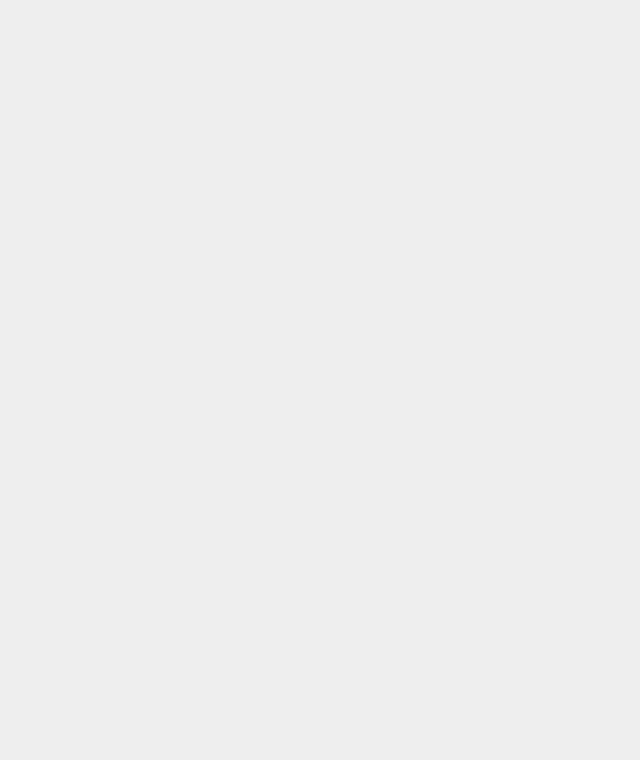
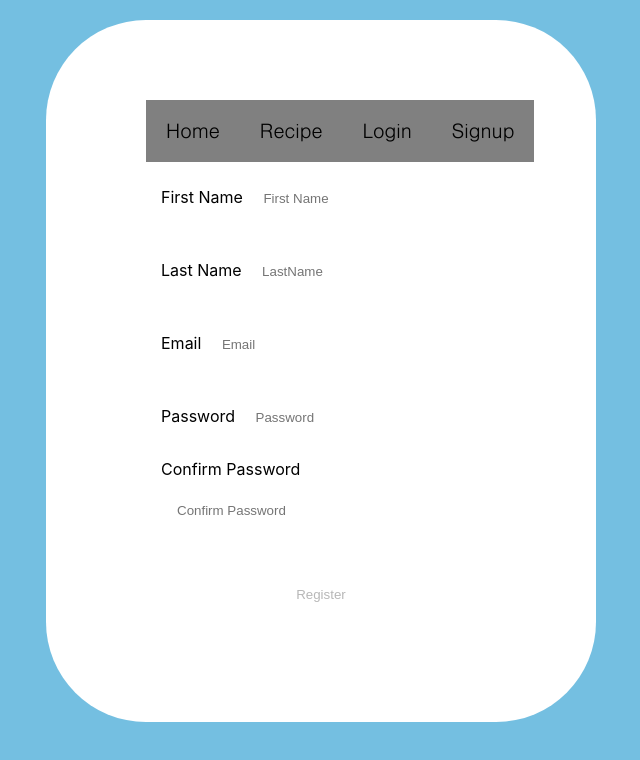
Before and after one commit to miskiabdirizak/Recipe-App, a React (Create React App) app in the folder my-app/: page /Signup in a window 1280 px wide. Before the commit this address had no page. Shown: the top 760 px of the page, without its empty margins (319-959 px from the left). Built offline with nearby package versions, Linux system fonts and the light colour scheme; a web font is replaced by a local one.

Commit message:
Main Added code for database Added Signup/Create account pages

```diff
--- a/my-app/package.json
+++ b/my-app/package.json
@@ -10,6 +10,7 @@
     "cors": "^2.8.5",
     "dotenv": "^16.0.3",
     "express": "^4.18.2",
+    "mysql": "^2.18.1",
     "react": "^18.2.0",
     "react-dom": "^18.2.0",
     "react-router-dom": "^6.9.0",
--- a/my-app/src/components/Login.js
+++ b/my-app/src/components/Login.js
@@ -1,5 +1,9 @@
 import React, {useState} from "react";     //import this to get user input (forms)
+import { Navigate } from "react-router-dom";
+import axios from "axios";
+//import Navbar from "./Nav"
 import "./Login.css";
+import Navbar from "./Nav";
 //login component
 //props let us send info to parent component
 export const Login = (props) => {
@@ -10,15 +14,19 @@ export const Login = (props) => {
     //referenced in value tag
 
     //passes the event
-    const handleSubmit = (e) =>{
+    const handleSubmit = async (e) =>{
         e.preventDefault();     //if we dont do this the page gets reloaded and we lose our state
         console.log(email);
 
+        const res = await
+        axios.get(`http://localhost:3000/login?email=${email}&password=${pass}`)
+        console.log(res)
 
     }
 
     return(
-        <div className="login">
+        <div className="form">
+            <Navbar/>
             <div className="auth-form-container">
                 <h2>Login</h2>
                 <form className="login-form" onSubmit={handleSubmit}>
@@ -41,3 +49,4 @@ export const Login = (props) => {
         </div>
     )
 }
+export default Login
--- a/my-app/src/components/Nav.js
+++ b/my-app/src/components/Nav.js
@@ -10,7 +10,10 @@ const Navbar = ()=>{
         <Link to="/Search">Recipe</Link>
         </li>
         <li>
-        <Link to="register">Login</Link>
+        <Link to="/Login">Login</Link>
+        </li>
+        <li>
+         <Link to = "/Signup">Signup</Link>
         </li>
     </div>)
 }
--- /dev/null
+++ b/my-app/src/components/Signup.css
@@ -0,0 +1,73 @@
+body{
+    background: #74bfe1;
+
+}
+
+.form{
+    background-color: white;
+    border-radius: 100px;
+    width: 550px;
+    margin: 20px auto;
+    padding: 100px;
+    /* height: 600px; */
+}
+
+.form-body{
+    text-align: left;
+    padding: 20px 10px;
+}
+
+.form-body > *{
+    padding: 5px;
+}
+
+.form__label{
+    width: 40%;
+}
+
+.form_input{
+    width: 60%;
+}
+
+.footer{
+    text-align: center;
+}
+
+.instructions {
+    font-size: 0.75rem;
+    border-radius: 0.5rem;
+    background: #000000;
+    color: #fff;
+    padding: 0.25rem;
+    position: relative;
+    bottom: -10px;
+    text-align: left;
+}
+
+.offscreen {
+    position: absolute;
+    left: -9999px;
+}
+
+.navbar{
+    width:100%;
+}
+.navbar a{
+    top:20px;
+    padding:20px;
+    word-spacing: 5px;
+    list-style: none;
+    text-decoration: none;
+    color:black;
+    background-color: gray;
+    font-family: 'Almarai', sans-serif;
+    font-size: 20px;
+
+}
+.navbar li{
+    display: inline;
+}
+
+.navbar a:hover{
+    background-color: rgb(65, 64, 64);
+}
--- /dev/null
+++ b/my-app/src/components/Signup.js
@@ -0,0 +1,170 @@
+import React, {useState,useEffect, setState} from 'react';
+import "./Search.css";
+import './Signup.css'
+import Navbar from "./Nav"
+
+//input validation regular expressions (https://regexr.com/)
+const EMAIL_REGEX = /^[A-z][A-z0-9@.]{8,23}$/;
+const FN_REGEX = /^[A-z][A-z0-9-_]{3,23}$/;
+const PASSWORD_REGEX = /^(?=.*[a-z])(?=.*[A-Z])(?=.*[0-9])(?=.*[!@#$%]).{8,24}$/;
+
+
+function Signup() {
+
+    const [firstName, setFirstName] = useState('');
+    const [validFirstName, setValidFirstName] = useState(false);
+    const [firstNameFocus, setFirstNameFocus] = useState(false);
+
+    const [lastName, setLastName] = useState('');
+    const [validLastName, setValidLastName] = useState(false);
+    const [lastNameFocus, setLastNameFocus] = useState(false);
+
+    const [email, setEmail] = useState('');
+    const [validEmail, setValidEmail] = useState(false);
+    const [emailFocus, setEmailFocus] = useState(false);
+
+    const [password,setPassword] = useState('');
+    const [validPassword, setValidPassword] = useState(false);
+    const [passwordFocus, setPasswordFocus] = useState(false);
+
+    const [confirmPassword,setConfirmPassword] = useState('');
+    const [validConfirmPassword, setValidConfirmPassword] = useState(false);
+    const [confirmPasswordFocus, setConfirmPasswordFocus] = useState(false);
+
+    useEffect(() => {
+        setValidFirstName(FN_REGEX.test(firstName));
+    }, [firstName])
+
+    useEffect(() => {
+        setValidLastName(FN_REGEX.test(lastName));
+    }, [lastName])
+
+    useEffect(() => {
+        setValidPassword(PASSWORD_REGEX.test(password));
+    }, [password])
+
+    useEffect(() => {
+        setValidPassword(PASSWORD_REGEX.test(password));
+        setValidConfirmPassword(confirmPassword === password);
+    }, [password, confirmPassword])
+
+
+    const handleInputChange = (e) => {
+        const {id , value} = e.target;
+        if(id === "firstName"){
+            setFirstName(value);
+            setValidFirstName(FN_REGEX.test(value));
+        }
+        if(id === "lastName"){
+            setLastName(value);
+            setValidLastName(FN_REGEX.test(value));
+        }
+        if(id === "email"){
+            setEmail(value);
+            setValidEmail(EMAIL_REGEX.test(email));
+        }
+        if(id === "password"){
+            setPassword(value);
+            //alert("password Input Change");
+            setValidPassword(PASSWORD_REGEX.test(password));
+        }
+        if(id === "confirmPassword"){
+            setConfirmPassword(value);
+            setValidConfirmPassword(password === confirmPassword);
+        }
+
+    }
+
+    const handleSubmit = () =>{
+        //alert('Submit handle');
+        console.log(firstName,lastName,email,password,confirmPassword);
+        //We validated input as user entered, but to prevent direct submition sto backend.
+        //const userValid = FN_REGEX.test(firstName);
+        //const pwdValid = PASSWORD_REGEX.test(password);
+        //if (!userValid || !pwdValid) {
+        //    alert('Input validation failed. Input should meet contraints');
+        //    return;
+        //}
+        //Input is valid, call backend API to store the user info.
+
+        let obj = {
+            firstName : firstName,
+            lastName:lastName,
+            email:email,
+            password:password,
+            confirmPassword:confirmPassword,
+        }
+
+        //clear fields
+        setFirstName('');
+        setLastName('');
+        setEmail('');
+        setPassword('');
+        setConfirmPassword('');
+
+    }
+
+
+    return(
+        <div className="form">
+            <Navbar />
+            <div className="form-body">
+                <div className="username">
+                    <label className="form__label" for="firstName">First Name </label>
+                    <input className="form__input" type="text" value={firstName} onBlur={() => setFirstNameFocus(false)} onFocus={() => setFirstNameFocus(true)} onChange = {(e) => handleInputChange(e)} id="firstName" placeholder="First Name"/>
+                    <p id="confirmnote" className={firstNameFocus && !validFirstName ? "instructions" : "offscreen"}>
+                        Constraints:<br />
+                        - 4 to 24 characters.<br />
+                        - Must begin with a letter.<br />
+                        - Letters, numbers, underscores, hyphens allowed.
+                    </p>
+                </div>
+
+                <div className="lastname">
+                    <label className="form__label" for="lastName">Last Name </label>
+                    <input  type="text" name="" id="lastName" value={lastName} onBlur={() => setLastNameFocus(false)} onFocus={() => setLastNameFocus(true)} className="form__input" onChange = {(e) => handleInputChange(e)} placeholder="LastName"/>
+                    <p id="confirmnote" className={lastNameFocus && !validLastName ? "instructions" : "offscreen"}>
+                        Constraints:<br />
+                        - 4 to 24 characters.<br />
+                        - Must begin with a letter.<br />
+                        - Letters, numbers, underscores, hyphens allowed.
+                    </p>
+                </div>
+                <div className="email">
+                    <label className="form__label" for="email">Email </label>
+                    <input  type="email" id="email" className="form__input" onBlur={() => setEmailFocus(false)} onFocus={() => setEmailFocus(true)} value={email} onChange = {(e) => handleInputChange(e)} placeholder="Email"/>
+                    <p id="confirmnote" className={emailFocus && !validEmail ? "instructions" : "offscreen"}>
+                        Constraints:<br />
+                        - Valid email id syntax.<br />
+                        - atleast 8 characters.<br />
+                    </p>
+                </div>
+                <div className="password">
+                    <label className="form__label" for="password">Password </label>
+                    <input className="form__input" type="password"  onBlur={() => setPasswordFocus(false)} onFocus={() => setPasswordFocus(true)} id="password" value={password} onChange = {(e) => handleInputChange(e)} placeholder="Password"/>
+                    <p id="pwdnote" className={passwordFocus && !validPassword ? "instructions" : "offscreen"}>
+                        Constraints:<br />
+                        - 8 to 24 characters.<br />
+                        - Must include uppercase and lowercase letter.<br />
+                        - Must include a number.<br />
+                        - Must include a special character (allowed: ! @ # % $).<br />
+                    </p>
+
+                </div>
+                <div className="confirm-password">
+                    <label className="form__label" for="confirmPassword">Confirm Password </label>
+                    <input className="form__input" type="password" id="confirmPassword" onFocus={() => setConfirmPasswordFocus(true)} onBlur={() => setConfirmPasswordFocus(false)} value={confirmPassword} onChange = {(e) => handleInputChange(e)} placeholder="Confirm Password"/>
+                    <p id="confirmnote" className={confirmPasswordFocus && !validConfirmPassword ? "instructions" : "offscreen"}>
+                        - Must match the Password input field.
+                    </p>
+                </div>
+            </div>
+            <div class="footer">
+                <button disabled={!validFirstName || !validLastName || !validPassword || !validConfirmPassword ? true : false} onClick={()=>handleSubmit()} type="submit" class="btn">Register</button>
+            </div>
+        </div>
+
+    )
+}
+
+export default Signup
--- a/my-app/src/index.js
+++ b/my-app/src/index.js
@@ -5,6 +5,9 @@ import App from './App';
 import {BrowserRouter,Routes,Route} from "react-router-dom"
 import Home from "./pages/Home"
 import Search from './components/RecipeSearch';
+import Login  from './components/Login';
+import Signup from './components/Signup';
+
 
 const root = ReactDOM.createRoot(document.getElementById('root'));
 root.render(
@@ -13,6 +16,8 @@ root.render(
     <Routes>
       <Route path="/" element ={<Home />} />
       <Route path="/Search" element ={<Search />} />
+      <Route path="/Login" element ={<Login />} />
+      <Route path="/Signup" element ={<Signup />} />
     </Routes>
     </BrowserRouter>
   </React.StrictMode>
--- a/my-app/src/pages/Home.js
+++ b/my-app/src/pages/Home.js
@@ -1,6 +1,5 @@
 //Add home page Components
 import Navbar from "../components/Nav"
-import {Login} from "../components/Login";    //import the components
 
 import React from 'react'
 
@@ -8,7 +7,6 @@ function Home() {
   return (
     <div>
         <Navbar />
-        <Login />
     </div>
   )
 }
--- a/my-app/src/pages/Pages.js
+++ b/my-app/src/pages/Pages.js
@@ -3,12 +3,14 @@ import Home from './Home'
 import Search from '../components/RecipeSearch'
 import Navbar from "../components/Nav"
 import Recipe from '../components/Recipe'
+import { Login } from '../components/Login'
 
 //Recipe search is the home page for now
 function Pages() {
   return (
     <div>
       <Search />
+      <Login />
     </div>
   )
 }
```
Also changed, not shown: my-app/database/db.js (added, +10 -0 lines), my-app/database/package.json (added, +12 -0 lines), 2 other files (tests, documents, lock files or other folders).
